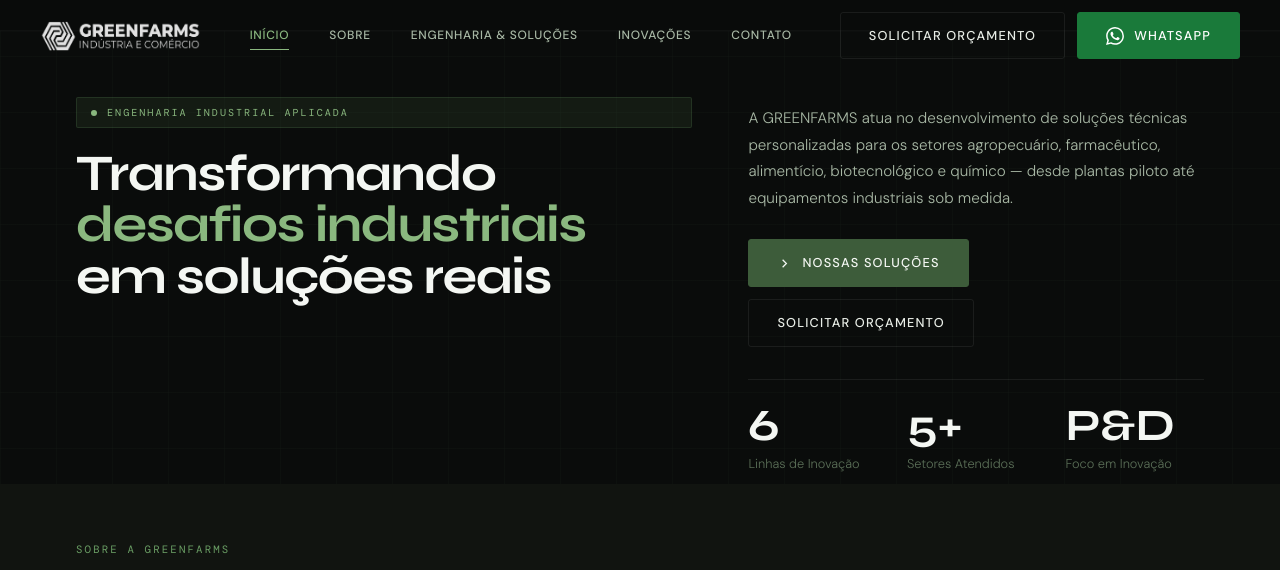
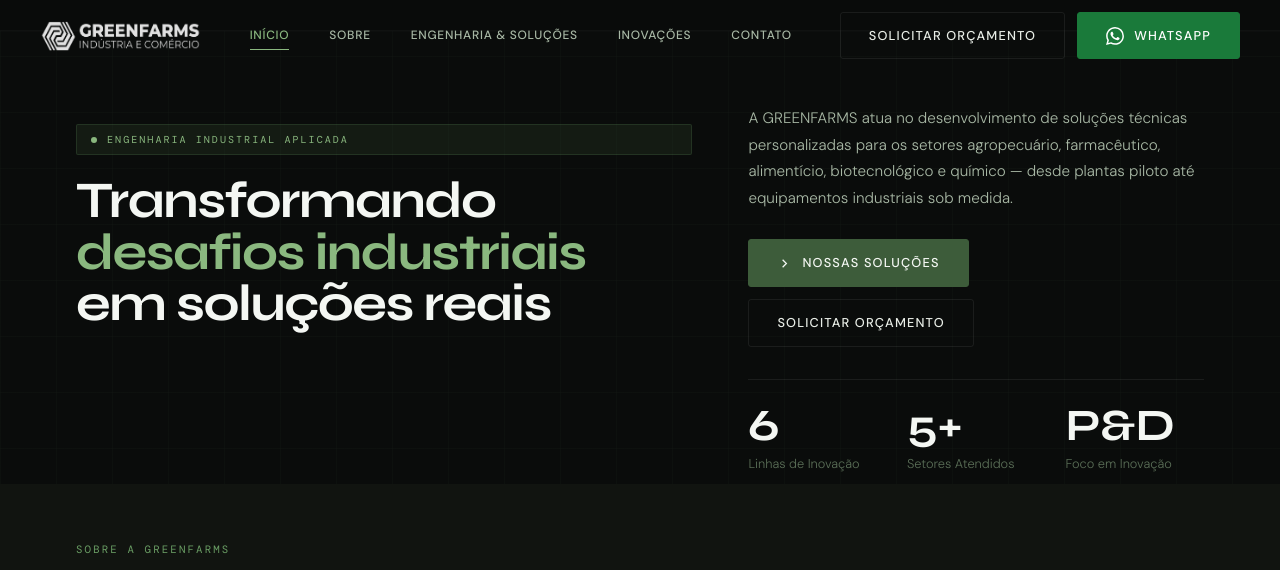
Before and after one commit to flexfernandes/GREENFARMS_SITE, a plain HTML site: page index.html in a window 1280 px wide. Shown: the top 570 px of the page. Drawn offline with nearby package versions, Linux system fonts and the light colour scheme; a web font is replaced by a local one.

Commit message:
Atualização completa do tema

```diff
--- a/index.html
+++ b/index.html
@@ -353,7 +353,7 @@
   <div class="hero__left">
     <div class="hero__left-inner">
       <!-- Col esquerda: tag + título principal -->
-      <div class="hero__col-left">
+      <div class="hero__col-left"><br>
         <div class="hero__tag">Engenharia Industrial Aplicada</div>
         <h1>
           Transformando<br>
```
